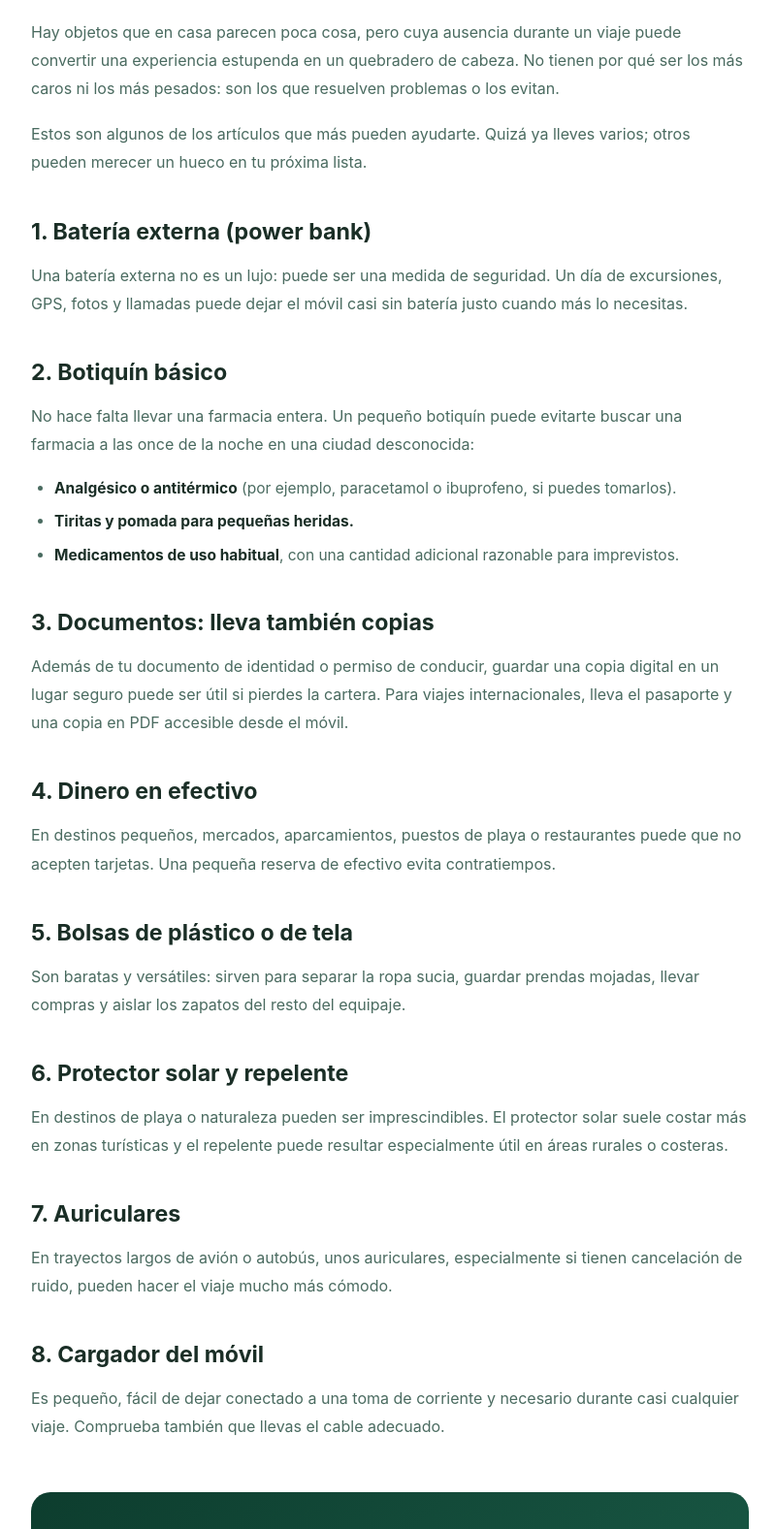
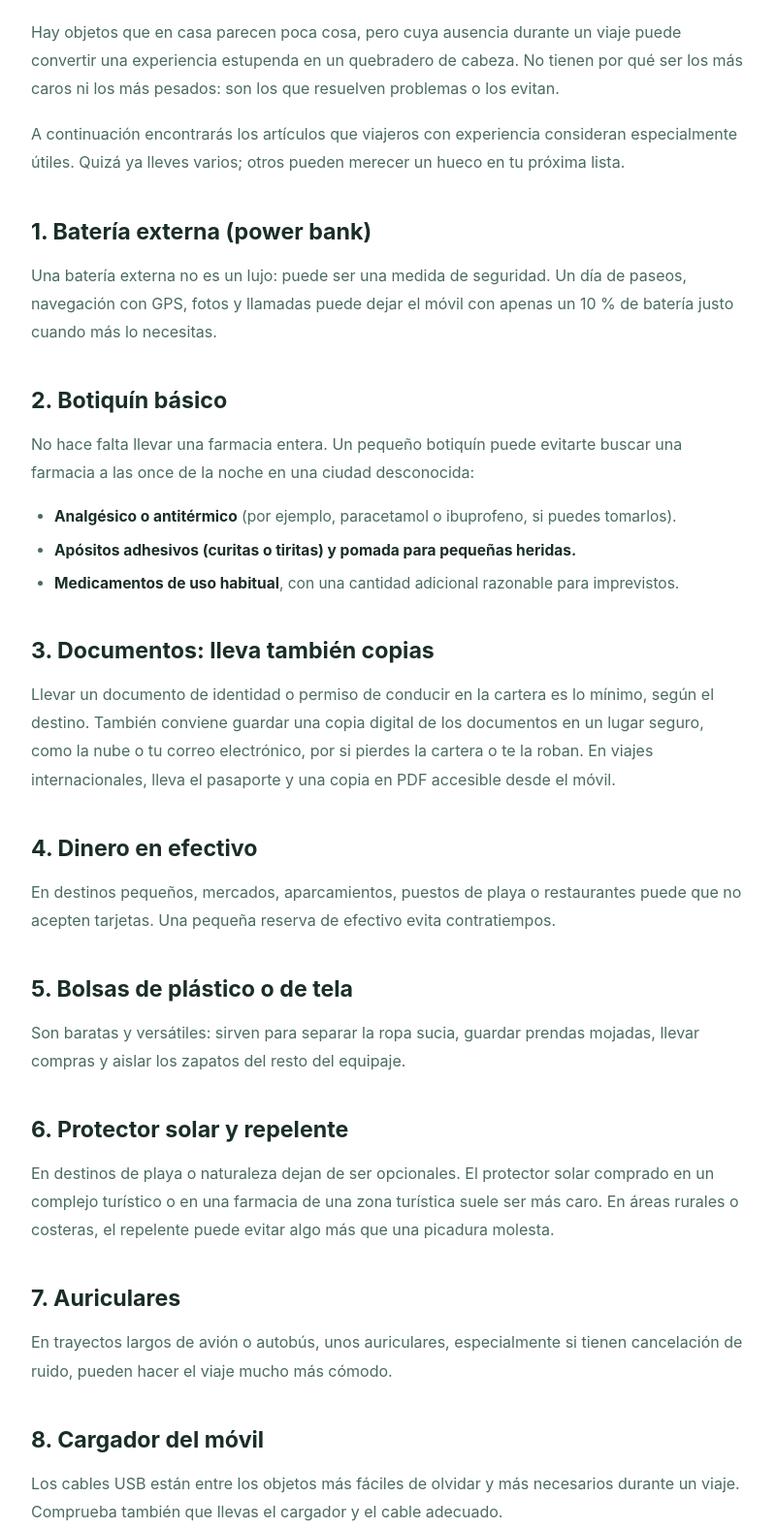
Before and after one commit to FelipeGaleote/galeotech-site, a plain HTML site: page malapronta/es/artigos/itens-que-salvam-viagem.html in a window 1280 px wide. Shown: the part 400-1977 px from the top of the page at 97% size, without its empty margins (238-1038 px from the left). Drawn offline with Linux system fonts and the light colour scheme.

Commit message:
fix(es): restaura detalhes e fidelidade do artigo itens-que-salvam-viagem

```diff
--- a/malapronta/es/artigos/itens-que-salvam-viagem.html
+++ b/malapronta/es/artigos/itens-que-salvam-viagem.html
@@ -28,15 +28,15 @@
 <div class="article-header"><div class="container"><div class="breadcrumb"><a href="../index.html">Mala Pronta</a> › <span>Consejos de viaje</span></div><h1>Los artículos que pueden salvar (o arruinar) un viaje</h1><div class="article-meta"><span>📅 <time datetime="2026-06">Junio de 2026</time></span><span>⏱ 5 min de lectura</span><span>🏷️ Imprescindibles</span></div></div></div>
 <div class="article-body"><div class="container"><div class="article-content">
 
-<p>Hay objetos que en casa parecen poca cosa, pero cuya ausencia durante un viaje puede convertir una experiencia estupenda en un quebradero de cabeza. No tienen por qué ser los más caros ni los más pesados: son los que resuelven problemas o los evitan.</p><p>Estos son algunos de los artículos que más pueden ayudarte. Quizá ya lleves varios; otros pueden merecer un hueco en tu próxima lista.</p>
-<h2>1. Batería externa (power bank)</h2><p>Una batería externa no es un lujo: puede ser una medida de seguridad. Un día de excursiones, GPS, fotos y llamadas puede dejar el móvil casi sin batería justo cuando más lo necesitas.</p>
-<h2>2. Botiquín básico</h2><p>No hace falta llevar una farmacia entera. Un pequeño botiquín puede evitarte buscar una farmacia a las once de la noche en una ciudad desconocida:</p><ul><li><strong>Analgésico o antitérmico</strong> (por ejemplo, paracetamol o ibuprofeno, si puedes tomarlos).</li><li><strong>Tiritas y pomada para pequeñas heridas.</strong></li><li><strong>Medicamentos de uso habitual</strong>, con una cantidad adicional razonable para imprevistos.</li></ul>
-<h2>3. Documentos: lleva también copias</h2><p>Además de tu documento de identidad o permiso de conducir, guardar una copia digital en un lugar seguro puede ser útil si pierdes la cartera. Para viajes internacionales, lleva el pasaporte y una copia en PDF accesible desde el móvil.</p>
+<p>Hay objetos que en casa parecen poca cosa, pero cuya ausencia durante un viaje puede convertir una experiencia estupenda en un quebradero de cabeza. No tienen por qué ser los más caros ni los más pesados: son los que resuelven problemas o los evitan.</p><p>A continuación encontrarás los artículos que viajeros con experiencia consideran especialmente útiles. Quizá ya lleves varios; otros pueden merecer un hueco en tu próxima lista.</p>
+<h2>1. Batería externa (power bank)</h2><p>Una batería externa no es un lujo: puede ser una medida de seguridad. Un día de paseos, navegación con GPS, fotos y llamadas puede dejar el móvil con apenas un 10 % de batería justo cuando más lo necesitas.</p>
+<h2>2. Botiquín básico</h2><p>No hace falta llevar una farmacia entera. Un pequeño botiquín puede evitarte buscar una farmacia a las once de la noche en una ciudad desconocida:</p><ul><li><strong>Analgésico o antitérmico</strong> (por ejemplo, paracetamol o ibuprofeno, si puedes tomarlos).</li><li><strong>Apósitos adhesivos (curitas o tiritas) y pomada para pequeñas heridas.</strong></li><li><strong>Medicamentos de uso habitual</strong>, con una cantidad adicional razonable para imprevistos.</li></ul>
+<h2>3. Documentos: lleva también copias</h2><p>Llevar un documento de identidad o permiso de conducir en la cartera es lo mínimo, según el destino. También conviene guardar una copia digital de los documentos en un lugar seguro, como la nube o tu correo electrónico, por si pierdes la cartera o te la roban. En viajes internacionales, lleva el pasaporte y una copia en PDF accesible desde el móvil.</p>
 <h2>4. Dinero en efectivo</h2><p>En destinos pequeños, mercados, aparcamientos, puestos de playa o restaurantes puede que no acepten tarjetas. Una pequeña reserva de efectivo evita contratiempos.</p>
 <h2>5. Bolsas de plástico o de tela</h2><p>Son baratas y versátiles: sirven para separar la ropa sucia, guardar prendas mojadas, llevar compras y aislar los zapatos del resto del equipaje.</p>
-<h2>6. Protector solar y repelente</h2><p>En destinos de playa o naturaleza pueden ser imprescindibles. El protector solar suele costar más en zonas turísticas y el repelente puede resultar especialmente útil en áreas rurales o costeras.</p>
+<h2>6. Protector solar y repelente</h2><p>En destinos de playa o naturaleza dejan de ser opcionales. El protector solar comprado en un complejo turístico o en una farmacia de una zona turística suele ser más caro. En áreas rurales o costeras, el repelente puede evitar algo más que una picadura molesta.</p>
 <h2>7. Auriculares</h2><p>En trayectos largos de avión o autobús, unos auriculares, especialmente si tienen cancelación de ruido, pueden hacer el viaje mucho más cómodo.</p>
-<h2>8. Cargador del móvil</h2><p>Es pequeño, fácil de dejar conectado a una toma de corriente y necesario durante casi cualquier viaje. Comprueba también que llevas el cable adecuado.</p>
+<h2>8. Cargador del móvil</h2><p>Los cables USB están entre los objetos más fáciles de olvidar y más necesarios durante un viaje. Comprueba también que llevas el cargador y el cable adecuado.</p>
 <div class="download-cta"><h3>No vuelvas a olvidar lo importante</h3><p>Mala Pronta prepara automáticamente una lista adaptada a tu viaje. Descárgala gratis y organiza tu próximo equipaje en segundos.</p><div class="store-buttons"><a href="https://play.google.com/store/apps/details?id=com.galeotech.malapronta&utm_source=malapronta-site&utm_medium=web&utm_campaign=cta-artigo-es-itens-que-salvam-viagem" class="store-btn" target="_blank" rel="noopener"><img src="../../assets/store-google-play.png" class="store-btn-icon" alt=""><div class="store-btn-text"><small>Disponible en</small><strong>Google Play</strong></div></a><a href="https://apps.apple.com/es/app/mala-pronta-lista-de-viagem/id6770052537?utm_source=malapronta-site&utm_medium=web&utm_campaign=cta-artigo-es-itens-que-salvam-viagem" class="store-btn" target="_blank" rel="noopener"><img src="../../assets/store-apple.png" class="store-btn-icon store-btn-icon-apple" alt=""><div class="store-btn-text"><small>Descargar en</small><strong>App Store</strong></div></a></div></div>
 </div><div class="related-articles"><h3>Más consejos de viaje</h3><div class="articles-grid"><div class="article-card"><div class="article-card-body"><div class="article-tag">Consejos de viaje</div><h3>Qué hacer el día antes de viajar</h3></div><div class="article-card-footer"><a href="o-que-fazer-no-dia-anterior-a-viagem.html">Leer artículo →</a></div></div>
 <div class="article-card"><div class="article-card-body"><div class="article-tag">Consejos de viaje</div><h3>Cómo organizar la maleta</h3></div><div class="article-card-footer"><a href="ordem-para-guardar-na-mala.html">Leer artículo →</a></div></div></div></div></div></div>
```
